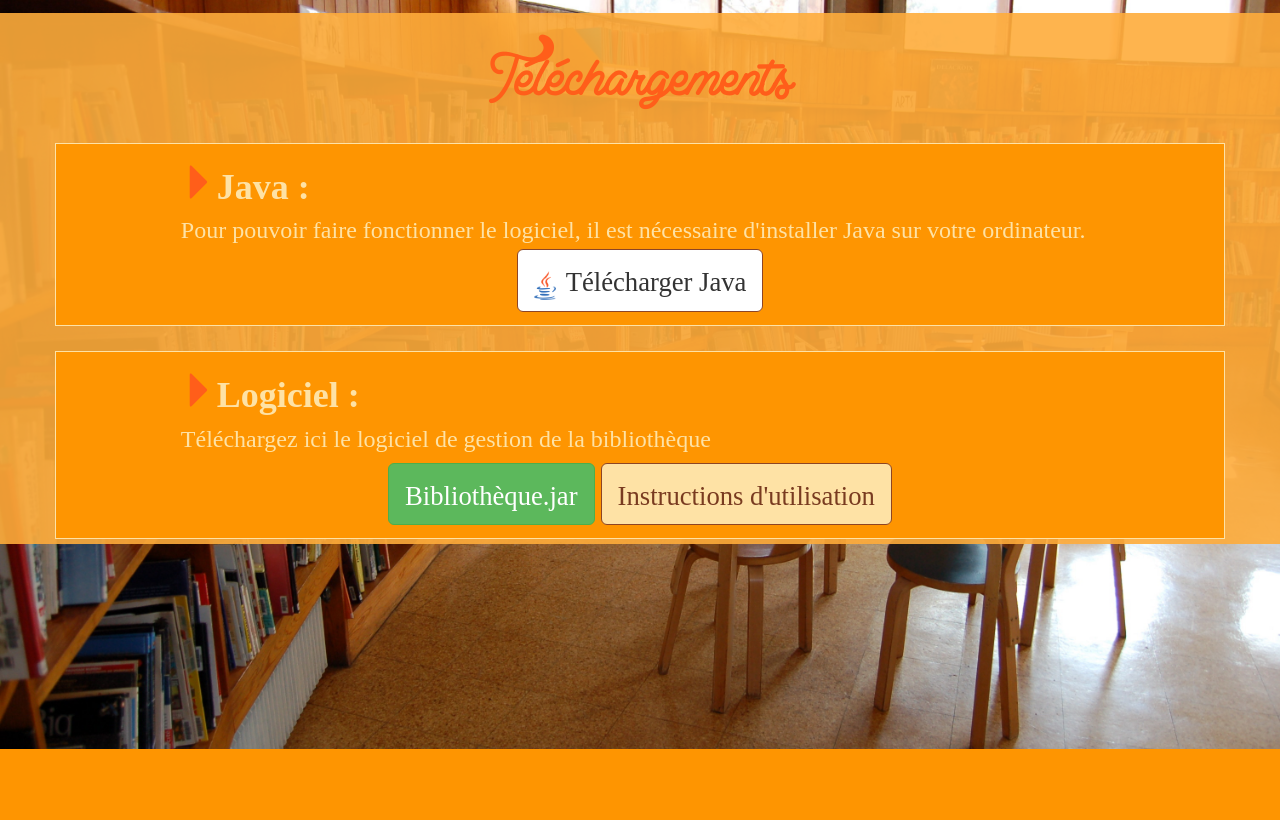
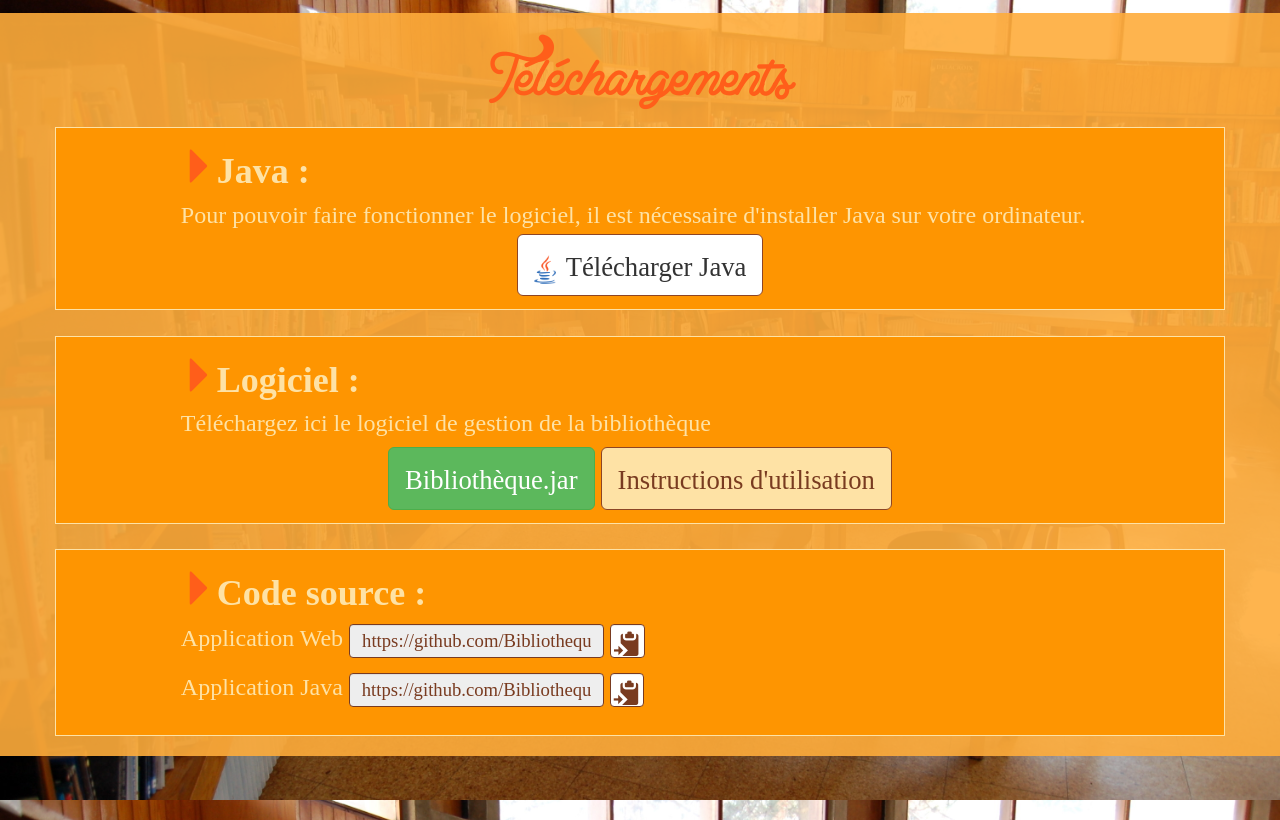
Before and after one commit to BibliothequeMaternelleAilly/WebApp, a PHP site: page /downloads.php in a window 1280 px wide. Shown: the part 51-871 px from the top of the page. Before the commit the page ends 800 px from the top, so only its background shows below. Run offline with PHP 8.4, Linux system fonts and the light colour scheme; some libraries are stand-ins or nearby versions; some web fonts are replaced.

Commit message:
Ajout du téléchargement du code source via lien github

```diff
--- a/css/custom.css
+++ b/css/custom.css
@@ -93,3 +93,11 @@ h2 {
     color: #cc3d00;
     background-color: #fee2a5;
 }
+
+.popover {
+    background-color: rgba(10,10,10,.5);
+}
+
+.popover > .arrow, .popover > .arrow::after {
+    border-style: none;
+}
--- a/downloads.php
+++ b/downloads.php
@@ -8,13 +8,15 @@
         <link rel="stylesheet" type="text/css" href="css/custom.css">
         <script src="js/jquery.min.js"></script>
         <script src="js/bootstrap.min.js"></script>
+        <script src="js/clipboard.min.js"></script>
 
         <style>
             .content {
                 padding-top: 5px;
-                padding-bottom: 5px;
+                padding-bottom: 20px;
                 background-color: rgba(254,172,59,.9);
                 margin-top: 5%;
+                margin-bottom: 5%;
             }
 
             .container {
@@ -24,7 +26,7 @@
                 border: #fee2a5 solid 1px;
             }
 
-            .glyphicon {
+            .glyphicon-triangle-right {
                 color: #ff5e1a;
             }
 
@@ -63,6 +65,31 @@
                 box-shadow: 0 0 2px 2px #cc3d00 inset;
             }
 
+            .form-control {
+                font-size: 14pt;
+                color: #793b20;
+                border: #793b20 solid 1px;
+                padding-top: 2px;
+                padding-bottom: 2px;
+            }
+
+            .form-control:focus {
+                border: #feac3b solid 1px;
+                box-shadow: 0 0 2px 2px #feac3b;
+            }
+
+            button[name="copyBtn"] {
+                font-size: 20pt;
+                padding-left: 3px;
+                padding-right: 3px;
+            }
+
+            button[name="copyBtn"]:active {
+                background-color: #fedfb3;
+                color: #512715;
+                border: #512715 solid 1px;
+            }
+
             #javaButton {
                 background-color: white;
                 color: #333;
@@ -79,12 +106,12 @@
         <?php $i=1; include 'navbar.php'; ?>
         <section class="content">
             <h1 style="color: #ff5e1a">Téléchargements</h1>
-            <div class="container">
+            <div class="container" style="margin-top: 0">
                 <div class="col-lg-3 col-lg-offset-1">
                     <h2><span class="glyphicon glyphicon-triangle-right"></span>Java :</h2>
                 </div>
                 <div class="col-lg-10 col-lg-offset-1">
-                    Pour pouvoir faire fonctionner le logiciel, il est nécessaire d'installer Java sur votre ordinateur.&NewLine;
+                    Pour pouvoir faire fonctionner le logiciel, il est nécessaire d'installer Java sur votre ordinateur.
                     <div style="text-align: center; margin-top: 5px">
                         <a id="javaButton" href="https://www.java.com/inc/BrowserRedirect1.jsp?locale=fr" target="_blank" class="btn btn-default btn-lg"><img src="css/java.png" alt=""/>Télécharger Java</a>
                     </div>
@@ -102,6 +129,41 @@
                     </div>
                 </div>
             </div>
+            <div class="container">
+                <div class="col-lg-4 col-lg-offset-1">
+                    <h2><span class="glyphicon glyphicon-triangle-right"></span>Code source :</h2>
+                </div>
+                <div class="col-lg-10 col-lg-offset-1">
+                    <div class="form-inline form-group">
+                        <label for="appWeb">Application Web</label>
+                        <input id="appWeb" type="text" class="form-control" value="https://github.com/BibliothequeMaternelleAilly/WebApp.git" readonly />
+                        <button class="form-control" data-clipboard-target="#appWeb" data-toggle="popover" data-content="copier dans le presse-papier" data-trigger="hover" name="copyBtn"><span class="glyphicon glyphicon-copy"></span></button>
+                    </div>
+                    <div class="form-inline form-group">
+                        <label for="appJava">Application Java</label>
+                        <input id="appJava" type="text" class="form-control" value="https://github.com/BibliothequeMaternelleAilly/JavaApp.git" readonly />
+                        <button class="form-control" data-clipboard-target="#appJava" data-toggle="popover" data-content="copier dans le presse-papier" data-trigger="hover" name="copyBtn"><span class="glyphicon glyphicon-copy"></span></button>
+                    </div>
+                    <script>
+
+                        $(document).ready(function(){
+                            $('[data-toggle="popover"]').popover();
+                        });
+
+                        var clipboard = new Clipboard('button[name="copyBtn"]');
+
+                        clipboard.on('success', function() {
+                            $('.popover-content').text('copié');
+                        });
+
+                        clipboard.on('error', function(e) {
+                            $('.popover-content').text('erreur!');
+                            console.log(e);
+                        });
+
+                    </script>
+                </div>
+            </div>
         </section>
     </body>
 </html>
```
Also changed, not shown: js/clipboard.min.js (added).
